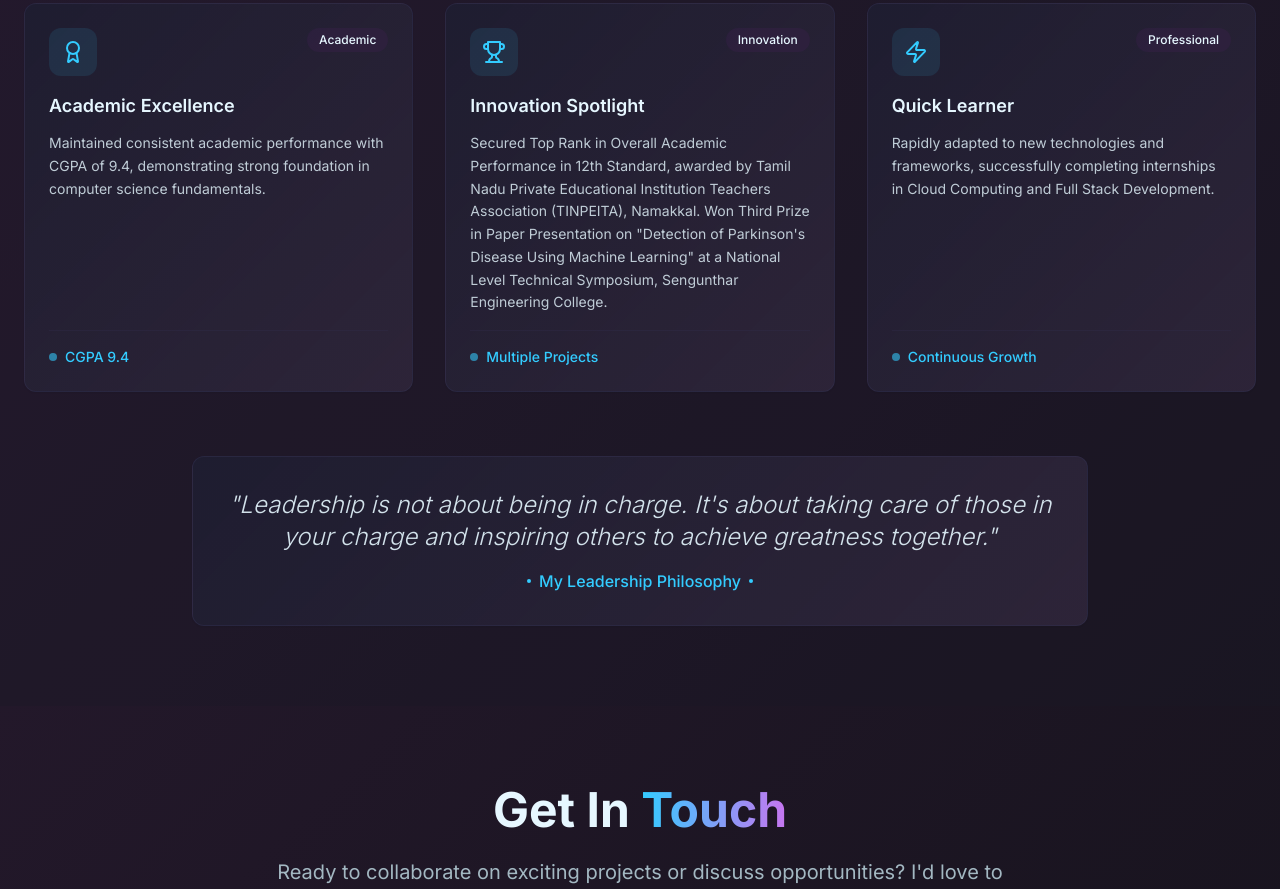
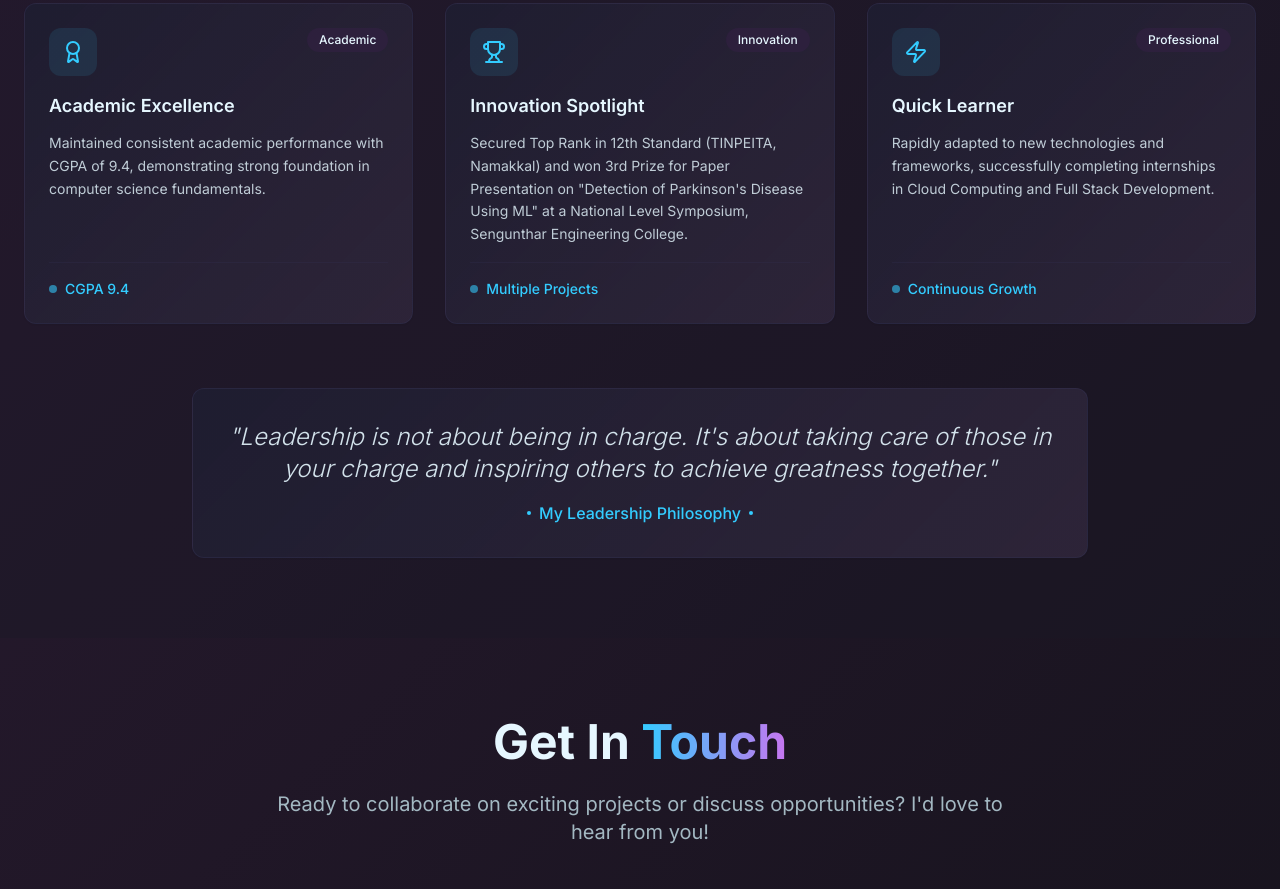
Before and after one commit to HemalathaSundarrajan/hemalathasundarrajn, a React (Vite) app: page / in a window 1280 px wide. Shown: the part 3940-4829 px from the top of the page. Built offline with nearby package versions, Linux system fonts and the light colour scheme.

Commit message:
Update achievements section
Updated the achievements section with details about academic performance and paper presentation award.

```diff
--- a/src/components/Achievements.tsx
+++ b/src/components/Achievements.tsx
@@ -34,7 +34,7 @@ const Achievements = () => {
     {
       icon: Trophy,
       title: "Innovation Spotlight",
-      description: "Secured Top Rank in Overall Academic Performance in 12th Standard, awarded by Tamil Nadu Private Educational Institution Teachers Association (TINPEITA), Namakkal. Won Third Prize in Paper Presentation on \"Detection of Parkinson's Disease Using Machine Learning\" at a National Level Technical Symposium, Sengunthar Engineering College.",
+      description: "Secured Top Rank in 12th Standard (TINPEITA, Namakkal) and won 3rd Prize for Paper Presentation on \"Detection of Parkinson's Disease Using ML\" at a National Level Symposium, Sengunthar Engineering College.",
       category: "Innovation",
       highlight: "Multiple Projects"
     },
```
